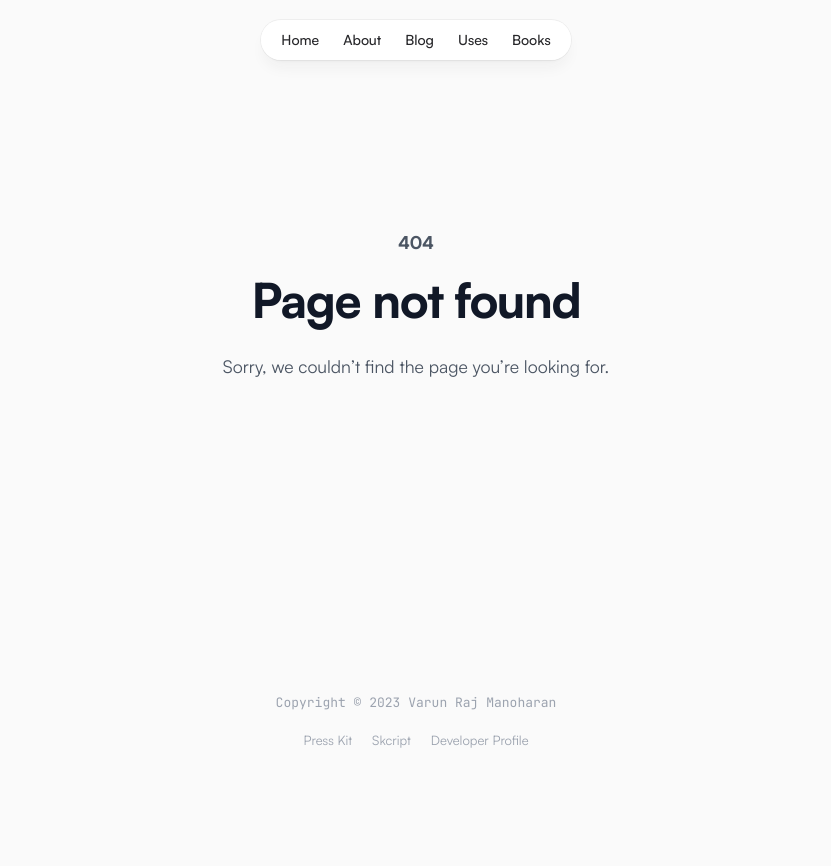
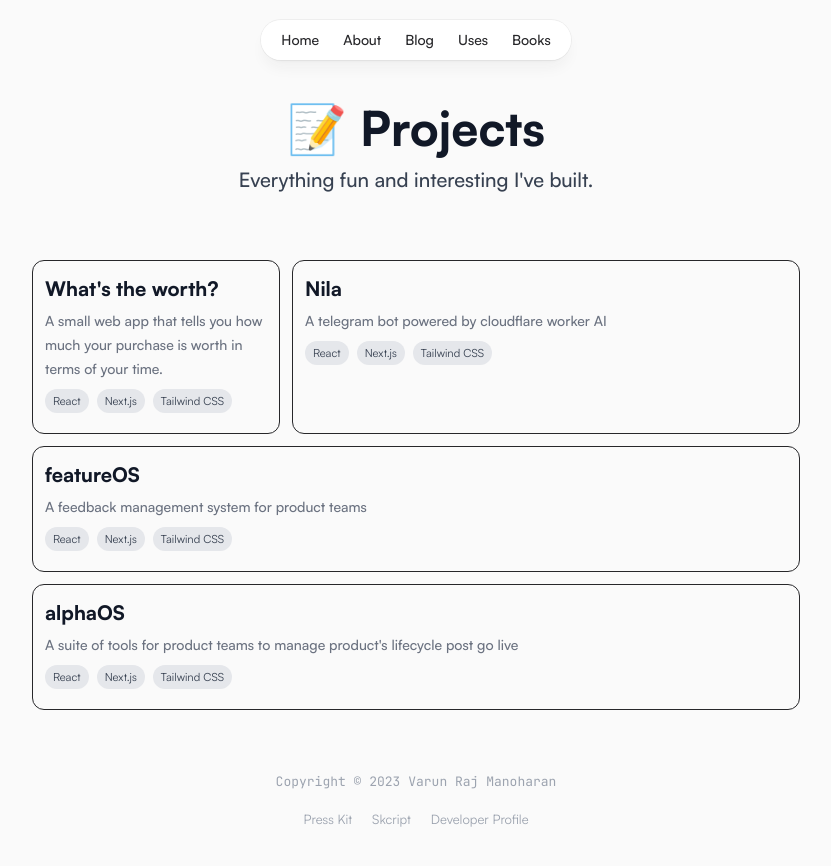
Before and after one commit to varun-raj/vr-site, a Next.js app: page /projects in a window 1280 px wide. Before the commit this address had no page. Shown: the top 866 px of the page, without its empty margins (224-1055 px from the left). Before the commit the page ends 800 px from the top, so only its background shows below. Built offline with nearby package versions, Linux system fonts and the light colour scheme.

Commit message:
fix: press-kit pictures updated
Signed-off-by: Varun Raj <varun@skcript.com>

```diff
--- a/src/components/pressKit/PKPhotos.tsx
+++ b/src/components/pressKit/PKPhotos.tsx
@@ -4,6 +4,14 @@ import React from 'react';
 import Title from '../ui/Title';
 
 const images = [
+  {
+    alt: 'Picture Four',
+    src: '/assets/press-kit/picture_four.jpg',
+  },
+  {
+    alt: 'Picture Five',
+    src: '/assets/press-kit/picture_five.jpg',
+  },
   {
     alt: 'Picture Three',
     src: '/assets/press-kit/picture_three.jpg',
--- /dev/null
+++ b/src/pages/projects.tsx
@@ -0,0 +1,91 @@
+/* eslint-disable tailwindcss/migration-from-tailwind-2 */
+import clsx from 'clsx';
+import React from 'react';
+
+import PageHeader from '../components/shared/PageHeader';
+import { Meta } from '../layouts/Meta';
+import { Main } from '../templates/Main';
+
+const projects = [
+  {
+    title: `What's the worth?`,
+    description:
+      'A small web app that tells you how much your purchase is worth in terms of your time.',
+    image: '',
+    link: 'https://whatstheworth.varunraj.in/',
+    sourceCode: '',
+    tags: ['React', 'Next.js', 'Tailwind CSS'],
+    className: 'col-span-1',
+  },
+  {
+    title: `Nila`,
+    description: 'A telegram bot powered by cloudflare worker AI',
+    image: '',
+    link: 'https://github.com/varun-raj/nila',
+    sourceCode: 'https://github.com/varun-raj/nila',
+    tags: ['React', 'Next.js', 'Tailwind CSS'],
+    className: 'col-span-2',
+  },
+  {
+    title: `featureOS`,
+    description: 'A feedback management system for product teams',
+    image: '',
+    link: 'https://featureos.app',
+    sourceCode: '',
+    tags: ['React', 'Next.js', 'Tailwind CSS'],
+    className: 'col-span-3',
+  },
+  {
+    title: `alphaOS`,
+    description: `A suite of tools for product teams to manage product's lifecycle post go live`,
+    image: '',
+    link: 'https://alphaos.app',
+    sourceCode: '',
+    tags: ['React', 'Next.js', 'Tailwind CSS'],
+    className: 'col-span-3',
+  },
+];
+export default function ProjectsPage() {
+  return (
+    <Main meta={<Meta title="Projects" description="Hobby Projects" />}>
+      <PageHeader
+        title="Projects"
+        emoji="📝"
+        description="Everything fun and interesting I've built."
+      />
+
+      <div className="pb-8 pt-16">
+        <div className="grid grid-cols-1 gap-1 md:grid-cols-2 md:gap-3 lg:grid-cols-3">
+          {projects.map((project, idx) => (
+            <div
+              key={idx}
+              className={clsx(
+                'flex flex-col rounded-xl border border-zinc-800 p-3 dark:border-zinc-800 dark:bg-zinc-800',
+                project.className
+              )}
+            >
+              <h2 className="mb-1 text-xl font-bold text-gray-900 group-hover:text-primary dark:text-gray-200 dark:group-hover:text-primary">
+                {project.title}
+              </h2>
+              <p className="text-sm font-normal text-gray-500">
+                {project.description}
+              </p>
+              {!!project.tags.length && (
+                <div className="mt-2 flex flex-wrap">
+                  {project.tags.map((tag) => (
+                    <span
+                      key={tag}
+                      className="mb-2 mr-2 rounded-full bg-gray-200 px-2 text-xxs  text-gray-700 dark:bg-zinc-300/20 dark:text-gray-200"
+                    >
+                      {tag}
+                    </span>
+                  ))}
+                </div>
+              )}
+            </div>
+          ))}
+        </div>
+      </div>
+    </Main>
+  );
+}
--- a/tailwind.config.js
+++ b/tailwind.config.js
@@ -7,7 +7,7 @@ module.exports = {
   content: ['./src/**/*.{js,jsx}', './src/**/*.{ts,tsx}'],
   darkMode: 'media',
   plugins: [require('@tailwindcss/typography')],
-
+  safelist: ['col-span-1', 'col-span-2', 'col-span-3', 'col-span-4'],
   theme: {
     fontSize: {
       xxxs: ['0.6rem', { lineHeight: '1.2rem' }],
```
Also changed, not shown: public/assets/press-kit/picture_five.jpg (added), 1 other file (tests, documents, lock files or other folders).
